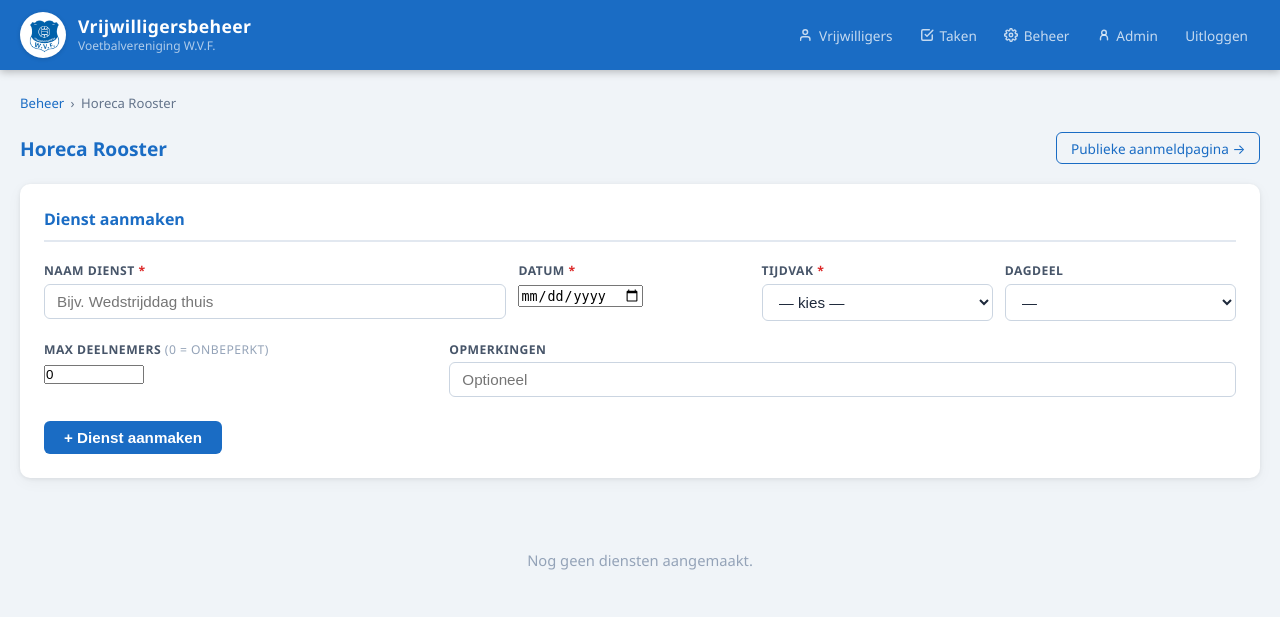
After one commit to Panninaggi/wvf-vrijwilligers, a Flask app: page /rooster in a window 1280 px wide. The commit adds this page. Shown: the top 617 px of the page. Run offline with Flask 3, Linux system fonts and the light colour scheme; the visitor is signed in with stand-in values (Sample User, id 1); data comes from the database, SQL or seed files in the repository; data that the repository does not hold is empty; some libraries are stand-ins or nearby versions.

Commit message:
feat: Horeca rooster - diensten aanmaken, vrijwilligers inplannen, publieke zelfaanmelding, e-mailbevestiging

```diff
--- a/app.py
+++ b/app.py
@@ -87,6 +87,24 @@ _SCHEMA = '''
         gebruiker_id INTEGER NOT NULL REFERENCES gebruikers(id) ON DELETE CASCADE,
         aangemaakt TIMESTAMP DEFAULT CURRENT_TIMESTAMP
     );
+    CREATE TABLE IF NOT EXISTS rooster (
+        id {auto},
+        naam TEXT NOT NULL,
+        datum TEXT NOT NULL,
+        tijdvak TEXT NOT NULL,
+        dagdeel TEXT,
+        max_deelnemers INTEGER DEFAULT 0,
+        opmerkingen TEXT,
+        aangemaakt TIMESTAMP DEFAULT CURRENT_TIMESTAMP
+    );
+    CREATE TABLE IF NOT EXISTS rooster_deelnemers (
+        id {auto},
+        rooster_id INTEGER NOT NULL REFERENCES rooster(id) ON DELETE CASCADE,
+        vrijwilliger_id INTEGER NOT NULL REFERENCES vrijwilligers(id) ON DELETE CASCADE,
+        aangemeld_door TEXT DEFAULT 'beheerder',
+        aangemaakt TIMESTAMP DEFAULT CURRENT_TIMESTAMP,
+        UNIQUE(rooster_id, vrijwilliger_id)
+    );
 '''
 
 
@@ -1559,6 +1577,231 @@ def profiel_verwijderen(pid):
     conn.commit()
     conn.close()
     return redirect(url_for('profielen_beheer'))
+
+
+# ── Rooster ────────────────────────────────────────────────────────────────────
+
+ROOSTER_TIJDVAKKEN = ['Bar', 'Keuken', 'Terras', 'Bestuurskamer']
+ROOSTER_DAGDELEN   = ['Donderdagavond', 'Vrijdagavond',
+                      'Zaterdag 08:00–12:00', 'Zaterdag 12:00–16:00',
+                      'Zaterdag 16:00–20:00']
+
+
+def email_rooster_bevestiging(to_addr, naam, dienst_naam, datum, tijdvak, dagdeel, door_zichzelf=False):
+    actie = 'Je hebt je aangemeld' if door_zichzelf else 'Je staat ingepland'
+    html = f'''
+    <div style="font-family:sans-serif;max-width:600px;margin:0 auto">
+      <div style="background:#1A6CC4;color:white;padding:1.5rem;border-radius:8px 8px 0 0">
+        <h2 style="margin:0">Horeca-dienst bevestiging</h2>
+      </div>
+      <div style="background:#f8fafc;padding:1.5rem;border-radius:0 0 8px 8px;border:1px solid #e2e8f0">
+        <p>Beste {naam},</p>
+        <p>{actie} voor de volgende Horeca-dienst:</p>
+        <table style="margin:1rem 0;border-collapse:collapse">
+          <tr><td style="padding:.3rem 1.25rem .3rem 0;color:#64748b">Dienst</td><td><strong>{dienst_naam}</strong></td></tr>
+          <tr><td style="padding:.3rem 1.25rem .3rem 0;color:#64748b">Datum</td><td><strong>{datum}</strong></td></tr>
+          <tr><td style="padding:.3rem 1.25rem .3rem 0;color:#64748b">Locatie</td><td><strong>{tijdvak}</strong></td></tr>
+          <tr><td style="padding:.3rem 1.25rem .3rem 0;color:#64748b">Tijdstip</td><td><strong>{dagdeel or '—'}</strong></td></tr>
+        </table>
+        <p style="color:#94a3b8;font-size:.85rem;margin-top:2rem">WVF Vrijwilligersbeheer</p>
+      </div>
+    </div>'''
+    send_email(to_addr, f'Horeca-dienst: {dienst_naam} op {datum} — {tijdvak}', html)
+
+
+@app.route('/rooster')
+@login_required
+@rol_vereist('beheerder', 'roleigenaar')
+def rooster():
+    conn = get_db()
+    diensten = conn.execute('''
+        SELECT r.*,
+               COUNT(rd.id) AS aantal_deelnemers
+        FROM rooster r
+        LEFT JOIN rooster_deelnemers rd ON rd.rooster_id = r.id
+        GROUP BY r.id
+        ORDER BY r.datum, r.tijdvak
+    ''').fetchall()
+
+    # Deelnemers per dienst
+    deelnemers = {}
+    for d in diensten:
+        deelnemers[d['id']] = conn.execute('''
+            SELECT rd.*, v.naam, v.voornaam, v.tussenvoegsel, v.achternaam,
+                   v.email, v.telefoonnummer, rd.aangemeld_door
+            FROM rooster_deelnemers rd
+            JOIN vrijwilligers v ON rd.vrijwilliger_id = v.id
+            WHERE rd.rooster_id = ?
+            ORDER BY v.achternaam, v.voornaam, v.naam
+        ''', (d['id'],)).fetchall()
+
+    # Beschikbare Horeca-vrijwilligers
+    horeca_vw = conn.execute('''
+        SELECT id, naam, voornaam, tussenvoegsel, achternaam, email
+        FROM vrijwilligers
+        WHERE (profielen = 'Horeca' OR profielen LIKE 'Horeca||%'
+               OR profielen LIKE '%||Horeca' OR profielen LIKE '%||Horeca||%')
+        AND (gearchiveerd IS NULL OR gearchiveerd = 0)
+        ORDER BY achternaam, voornaam, naam
+    ''').fetchall()
+    conn.close()
+    return render_template('rooster.html', diensten=diensten, deelnemers=deelnemers,
+                           horeca_vw=horeca_vw,
+                           tijdvakken=ROOSTER_TIJDVAKKEN, dagdelen=ROOSTER_DAGDELEN)
+
+
+@app.route('/rooster/dienst/aanmaken', methods=['POST'])
+@login_required
+@rol_vereist('beheerder')
+def rooster_aanmaken():
+    naam = request.form.get('naam', '').strip()
+    datum = request.form.get('datum', '').strip()
+    tijdvak = request.form.get('tijdvak', '').strip()
+    if not naam or not datum or not tijdvak:
+        flash('Vul naam, datum en tijdvak in.', 'error')
+        return redirect(url_for('rooster'))
+    conn = get_db()
+    conn.insert(
+        'INSERT INTO rooster (naam, datum, tijdvak, dagdeel, max_deelnemers, opmerkingen) VALUES (?,?,?,?,?,?)',
+        (naam, datum, tijdvak,
+         request.form.get('dagdeel', ''),
+         int(request.form.get('max_deelnemers', 0) or 0),
+         request.form.get('opmerkingen', '').strip())
+    )
+    conn.commit()
+    conn.close()
+    flash(f'Dienst "{naam}" aangemaakt.', 'success')
+    return redirect(url_for('rooster'))
+
+
+@app.route('/rooster/dienst/<int:rid>/verwijderen', methods=['POST'])
+@login_required
+@rol_vereist('beheerder')
+def rooster_verwijderen(rid):
+    conn = get_db()
+    conn.execute('DELETE FROM rooster WHERE id=?', (rid,))
+    conn.commit()
+    conn.close()
+    flash('Dienst verwijderd.', 'info')
+    return redirect(url_for('rooster'))
+
+
+@app.route('/rooster/<int:rid>/inplannen', methods=['POST'])
+@login_required
+@rol_vereist('beheerder', 'roleigenaar')
+def rooster_inplannen(rid):
+    vw_id = request.form.get('vrijwilliger_id')
+    if not vw_id:
+        flash('Selecteer een vrijwilliger.', 'error')
+        return redirect(url_for('rooster'))
+    conn = get_db()
+    dienst = conn.execute('SELECT * FROM rooster WHERE id=?', (rid,)).fetchone()
+    vw = conn.execute('SELECT * FROM vrijwilligers WHERE id=?', (vw_id,)).fetchone()
+    if not dienst or not vw:
+        conn.close()
+        flash('Dienst of vrijwilliger niet gevonden.', 'error')
+        return redirect(url_for('rooster'))
+    try:
+        conn.insert(
+            'INSERT INTO rooster_deelnemers (rooster_id, vrijwilliger_id, aangemeld_door) VALUES (?,?,?)',
+            (rid, vw_id, 'beheerder')
+        )
+        conn.commit()
+        # E-mail
+        if vw['email']:
+            naam = ' '.join(p for p in [vw['voornaam'], vw['tussenvoegsel'], vw['achternaam']] if p) or vw['naam']
+            email_rooster_bevestiging(vw['email'], naam, dienst['naam'],
+                                      dienst['datum'], dienst['tijdvak'], dienst['dagdeel'])
+        flash(f'{vw["naam"] or vw["voornaam"]} ingepland.', 'success')
+    except Exception:
+        conn.rollback()
+        flash('Deze vrijwilliger staat al ingepland voor deze dienst.', 'error')
+    conn.close()
+    return redirect(url_for('rooster'))
+
+
+@app.route('/rooster/<int:rid>/verwijder-deelnemer/<int:did>', methods=['POST'])
+@login_required
+@rol_vereist('beheerder', 'roleigenaar')
+def rooster_deelnemer_verwijderen(rid, did):
+    conn = get_db()
+    conn.execute('DELETE FROM rooster_deelnemers WHERE rooster_id=? AND vrijwilliger_id=?', (rid, did))
+    conn.commit()
+    conn.close()
+    flash('Vrijwilliger uit dienst gehaald.', 'info')
+    return redirect(url_for('rooster'))
+
+
+@app.route('/rooster/aanmelden', methods=['GET', 'POST'])
+def rooster_aanmelden():
+    """Publieke pagina voor zelfaanmelding."""
+    conn = get_db()
+    # Alleen toekomstige diensten
+    diensten = conn.execute('''
+        SELECT r.*, COUNT(rd.id) AS aantal_deelnemers
+        FROM rooster r
+        LEFT JOIN rooster_deelnemers rd ON rd.rooster_id = r.id
+        GROUP BY r.id
+        ORDER BY r.datum, r.tijdvak
+    ''').fetchall()
+
+    bericht = None
+    gevonden_vw = None
+    mijn_diensten = []
+
+    if request.method == 'POST':
+        actie = request.form.get('actie')
+        email = request.form.get('email', '').strip().lower()
+
+        vw = conn.execute(
+            'SELECT * FROM vrijwilligers WHERE LOWER(email)=? AND (gearchiveerd IS NULL OR gearchiveerd=0)',
+            (email,)
+        ).fetchone()
+
+        if not vw:
+            bericht = ('error', 'Geen vrijwilliger gevonden met dit e-mailadres. Meld je eerst aan via het aanmeldformulier.')
+        elif not any(p in (vw['profielen'] or '') for p in ['Horeca']):
+            bericht = ('error', 'Je hebt geen Horeca-profiel. Contacteer de horeca-eigenaar.')
+        else:
+            gevonden_vw = vw
+            naam = ' '.join(p for p in [vw['voornaam'], vw['tussenvoegsel'], vw['achternaam']] if p) or vw['naam']
+
+            if actie == 'aanmelden':
+                rid = request.form.get('rooster_id')
+                dienst = conn.execute('SELECT * FROM rooster WHERE id=?', (rid,)).fetchone()
+                if dienst:
+                    try:
+                        conn.insert(
+                            'INSERT INTO rooster_deelnemers (rooster_id, vrijwilliger_id, aangemeld_door) VALUES (?,?,?)',
+                            (rid, vw['id'], 'zelf')
+                        )
+                        conn.commit()
+                        if vw['email']:
+                            email_rooster_bevestiging(vw['email'], naam, dienst['naam'],
+                                                      dienst['datum'], dienst['tijdvak'],
+                                                      dienst['dagdeel'], door_zichzelf=True)
+                        bericht = ('success', f'Je bent aangemeld voor {dienst["naam"]} op {dienst["datum"]} — {dienst["tijdvak"]}.')
+                    except Exception:
+                        conn.rollback()
+                        bericht = ('info', 'Je stond al aangemeld voor deze dienst.')
+            elif actie == 'afmelden':
+                rid = request.form.get('rooster_id')
+                conn.execute('DELETE FROM rooster_deelnemers WHERE rooster_id=? AND vrijwilliger_id=?',
+                             (rid, vw['id']))
+                conn.commit()
+                bericht = ('info', 'Je bent afgemeld voor deze dienst.')
+            else:
+                # Alleen opzoeken
+                pass
+
+            mijn_diensten = [r['rooster_id'] for r in conn.execute(
+                'SELECT rooster_id FROM rooster_deelnemers WHERE vrijwilliger_id=?', (vw['id'],)
+            ).fetchall()]
+
+    conn.close()
+    return render_template('rooster_aanmelden.html', diensten=diensten,
+                           bericht=bericht, gevonden_vw=gevonden_vw,
+                           mijn_diensten=mijn_diensten)
 
 
 # ── Export ─────────────────────────────────────────────────────────────────────
--- /dev/null
+++ b/templates/rooster.html
@@ -0,0 +1,169 @@
+{% extends 'base.html' %}
+{% block title %}Horeca Rooster — WVF{% endblock %}
+
+{% block head %}
+<style>
+  .rooster-grid { display:grid; grid-template-columns:repeat(auto-fill,minmax(340px,1fr)); gap:1.25rem; }
+  .dienst-card { background:#fff; border-radius:10px; box-shadow:0 1px 4px rgba(0,0,0,.08); padding:1.1rem 1.25rem; border-left:4px solid #1A6CC4; }
+  .dienst-header { display:flex; align-items:flex-start; justify-content:space-between; gap:.5rem; margin-bottom:.75rem; }
+  .dienst-titel { font-weight:700; color:#1A6CC4; font-size:.95rem; }
+  .dienst-meta { font-size:.8rem; color:#64748b; margin-top:.15rem; }
+  .tijdvak-badge { font-size:.73rem; font-weight:700; padding:.2rem .55rem; border-radius:4px; white-space:nowrap; }
+  .tijdvak-Bar         { background:#dbeafe; color:#1e40af; }
+  .tijdvak-Keuken      { background:#fef9c3; color:#854d0e; }
+  .tijdvak-Terras      { background:#dcfce7; color:#166534; }
+  .tijdvak-Bestuurskamer { background:#f3e8ff; color:#6b21a8; }
+  .deelnemer-lijst { margin:.6rem 0; }
+  .deelnemer-rij { display:flex; align-items:center; justify-content:space-between; padding:.28rem 0; border-bottom:1px solid #f8fafc; font-size:.85rem; }
+  .deelnemer-rij:last-child { border:none; }
+  .deelnemer-naam { color:#334155; font-weight:500; }
+  .deelnemer-badge { font-size:.7rem; padding:.1rem .35rem; border-radius:3px; }
+  .badge-zelf { background:#f0fdf4; color:#166534; }
+  .badge-beheerder { background:#f1f5f9; color:#64748b; }
+  .btn-afmeld { background:none; border:1px solid #fca5a5; color:#dc2626; border-radius:3px; padding:.1rem .4rem; font-size:.75rem; cursor:pointer; }
+  .add-row { display:flex; gap:.5rem; margin-top:.6rem; }
+  .add-row select { flex:1; padding:.3rem .55rem; border:1.5px solid #cbd5e1; border-radius:5px; font-size:.83rem; }
+  .datum-groep-label { font-size:.72rem; font-weight:700; text-transform:uppercase; letter-spacing:.06em; color:#94a3b8; margin:1.5rem 0 .6rem; }
+  .max-badge { font-size:.72rem; color:#94a3b8; }
+</style>
+{% endblock %}
+
+{% block content %}
+<div class="page">
+  <div class="breadcrumb">
+    <a href="/beheer">Beheer</a>
+    <span>›</span>
+    <span>Horeca Rooster</span>
+  </div>
+
+  <div style="display:flex;align-items:center;justify-content:space-between;flex-wrap:wrap;gap:.75rem;margin-bottom:1.25rem">
+    <h2 style="font-size:1.2rem;font-weight:700;color:#1A6CC4;margin:0">Horeca Rooster</h2>
+    <a href="/rooster/aanmelden" target="_blank"
+       style="font-size:.85rem;color:#1A6CC4;border:1px solid #1A6CC4;padding:.35rem .85rem;border-radius:6px;text-decoration:none">
+      Publieke aanmeldpagina →
+    </a>
+  </div>
+
+  <!-- Nieuwe dienst aanmaken -->
+  <div class="card" style="margin-bottom:1.5rem">
+    <div class="card-title">Dienst aanmaken</div>
+    <form method="POST" action="/rooster/dienst/aanmaken">
+      <div style="display:grid;grid-template-columns:2fr 1fr 1fr 1fr;gap:.75rem;flex-wrap:wrap">
+        <div class="field">
+          <label>Naam dienst <span style="color:#dc2626">*</span></label>
+          <input type="text" name="naam" required placeholder="Bijv. Wedstrijddag thuis" autocomplete="off">
+        </div>
+        <div class="field">
+          <label>Datum <span style="color:#dc2626">*</span></label>
+          <input type="date" name="datum" required>
+        </div>
+        <div class="field">
+          <label>Tijdvak <span style="color:#dc2626">*</span></label>
+          <select name="tijdvak" required>
+            <option value="">— kies —</option>
+            {% for tv in tijdvakken %}
+            <option value="{{ tv }}">{{ tv }}</option>
+            {% endfor %}
+          </select>
+        </div>
+        <div class="field">
+          <label>Dagdeel</label>
+          <select name="dagdeel">
+            <option value="">—</option>
+            {% for dl in dagdelen %}
+            <option value="{{ dl }}">{{ dl }}</option>
+            {% endfor %}
+          </select>
+        </div>
+      </div>
+      <div style="display:grid;grid-template-columns:1fr 2fr;gap:.75rem;margin-top:.25rem">
+        <div class="field">
+          <label>Max deelnemers <span style="color:#94a3b8;font-weight:400">(0 = onbeperkt)</span></label>
+          <input type="number" name="max_deelnemers" value="0" min="0" style="max-width:100px">
+        </div>
+        <div class="field">
+          <label>Opmerkingen</label>
+          <input type="text" name="opmerkingen" placeholder="Optioneel" autocomplete="off">
+        </div>
+      </div>
+      <button type="submit" class="btn-primary" style="width:auto;padding:.5rem 1.25rem;margin-top:.5rem">+ Dienst aanmaken</button>
+    </form>
+  </div>
+
+  <!-- Overzicht diensten -->
+  {% if diensten %}
+    {% set huidige_datum = namespace(waarde='') %}
+    <div class="rooster-grid">
+      {% for d in diensten %}
+      <div class="dienst-card">
+        <div class="dienst-header">
+          <div>
+            <div class="dienst-titel">{{ d.naam }}</div>
+            <div class="dienst-meta">
+              {{ d.datum }}
+              {% if d.dagdeel %} · {{ d.dagdeel }}{% endif %}
+              {% if d.max_deelnemers %}<span class="max-badge"> · max {{ d.max_deelnemers }}</span>{% endif %}
+            </div>
+            {% if d.opmerkingen %}<div class="dienst-meta" style="margin-top:.2rem">{{ d.opmerkingen }}</div>{% endif %}
+          </div>
+          <div style="display:flex;flex-direction:column;align-items:flex-end;gap:.3rem">
+            <span class="tijdvak-badge tijdvak-{{ d.tijdvak }}">{{ d.tijdvak }}</span>
+            <span style="font-size:.75rem;color:#64748b">{{ d.aantal_deelnemers }} ingepland</span>
+          </div>
+        </div>
+
+        <!-- Deelnemers -->
+        <div class="deelnemer-lijst">
+          {% for p in deelnemers[d.id] %}
+          <div class="deelnemer-rij">
+            <div>
+              <span class="deelnemer-naam">
+                {% if p.voornaam %}{{ p.voornaam }}{% if p.tussenvoegsel %} {{ p.tussenvoegsel }}{% endif %} {{ p.achternaam }}
+                {% else %}{{ p.naam }}{% endif %}
+              </span>
+              <span class="deelnemer-badge {{ 'badge-zelf' if p.aangemeld_door == 'zelf' else 'badge-beheerder' }}">
+                {{ 'Zelf aangemeld' if p.aangemeld_door == 'zelf' else 'Ingepland' }}
+              </span>
+            </div>
+            <form method="POST" action="/rooster/{{ d.id }}/verwijder-deelnemer/{{ p.vrijwilliger_id }}"
+                  onsubmit="return confirm('Vrijwilliger uit deze dienst halen?')">
+              <button type="submit" class="btn-afmeld" title="Verwijderen">✕</button>
+            </form>
+          </div>
+          {% else %}
+          <p style="font-size:.8rem;color:#94a3b8;padding:.25rem 0">Nog niemand ingepland.</p>
+          {% endfor %}
+        </div>
+
+        <!-- Vrijwilliger toevoegen -->
+        <form method="POST" action="/rooster/{{ d.id }}/inplannen">
+          <div class="add-row">
+            <select name="vrijwilliger_id">
+              <option value="">— vrijwilliger toevoegen —</option>
+              {% set al_ingepland = deelnemers[d.id] | map(attribute='vrijwilliger_id') | list %}
+              {% for vw in horeca_vw %}
+              {% if vw.id not in al_ingepland %}
+              <option value="{{ vw.id }}">
+                {% if vw.voornaam %}{{ vw.voornaam }}{% if vw.tussenvoegsel %} {{ vw.tussenvoegsel }}{% endif %} {{ vw.achternaam }}
+                {% else %}{{ vw.naam }}{% endif %}
+              </option>
+              {% endif %}
+              {% endfor %}
+            </select>
+            <button type="submit" class="btn-save-sm">Inplannen</button>
+          </div>
+        </form>
+
+        <form method="POST" action="/rooster/dienst/{{ d.id }}/verwijderen"
+              onsubmit="return confirm('Dienst \"{{ d.naam }}\" verwijderen?')"
+              style="margin-top:.5rem;text-align:right">
+          <button type="submit" class="btn-del" style="font-size:.75rem">Dienst verwijderen</button>
+        </form>
+      </div>
+      {% endfor %}
+    </div>
+  {% else %}
+  <div class="empty">Nog geen diensten aangemaakt.</div>
+  {% endif %}
+</div>
+{% endblock %}
```
Also changed, not shown: templates/beheer.html (+16 -0 lines), templates/rooster_aanmelden.html (added, +113 -0 lines).
